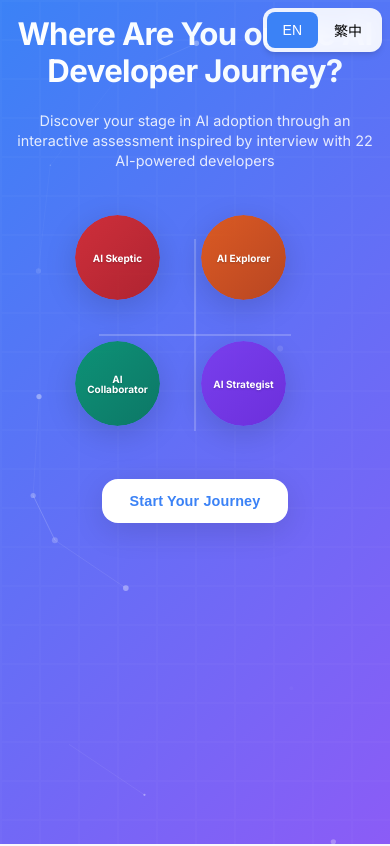
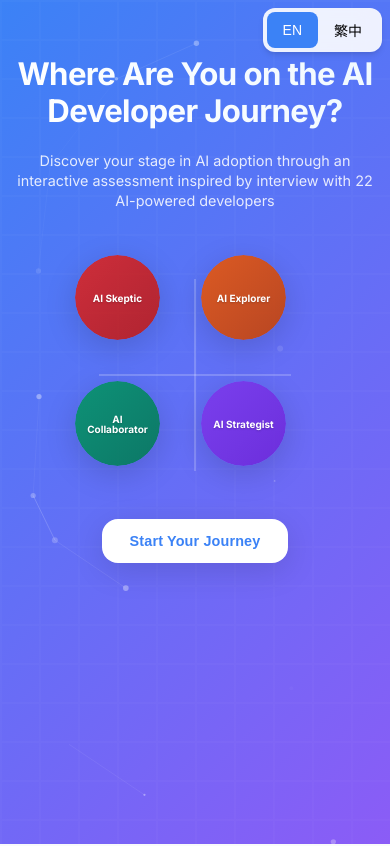
Before and after one commit to CJHwong/stages-of-using-ai, a plain HTML site: page index.html in a window 390 px wide. Shown: the top 846 px of the page. Drawn offline with nearby package versions, Linux system fonts and the light colour scheme; some packages are replaced by stand-ins of ours; a script that the page names is missing.

Commit message:
Improve title padding for mobile devices

```diff
--- a/styles.css
+++ b/styles.css
@@ -1139,7 +1139,7 @@ p {
     .hero-content {
         display: block;
         text-align: center;
-        padding: 1rem var(--container-padding);
+        padding: 3rem var(--container-padding) 1rem;
         order: 1;
     }
 
@@ -1227,7 +1227,7 @@ p {
 
     .hero-content {
         gap: 1.5rem;
-        padding: 0.5rem var(--container-padding);
+        padding: 3rem var(--container-padding) 0.5rem;
         justify-content: center;
     }
 
```
